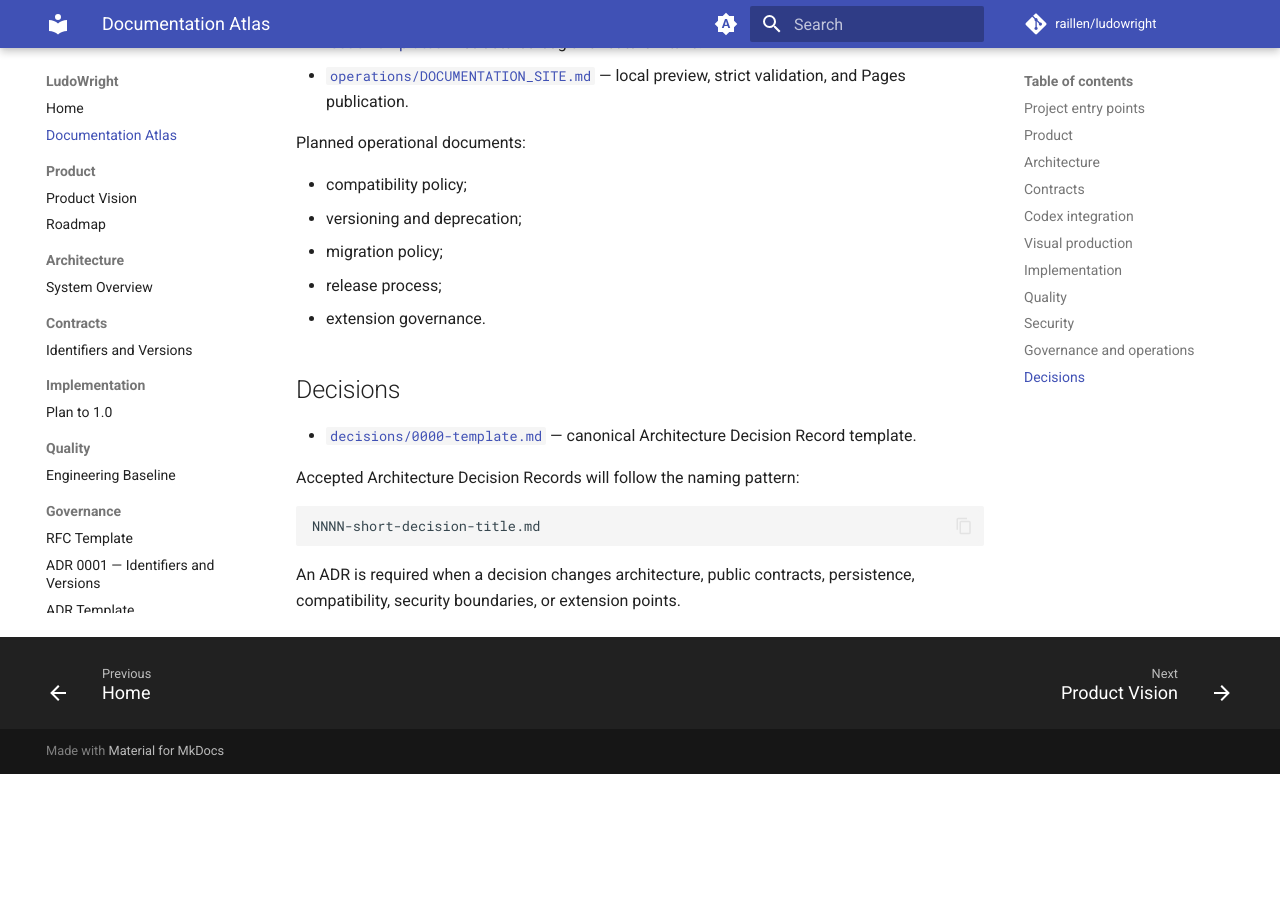
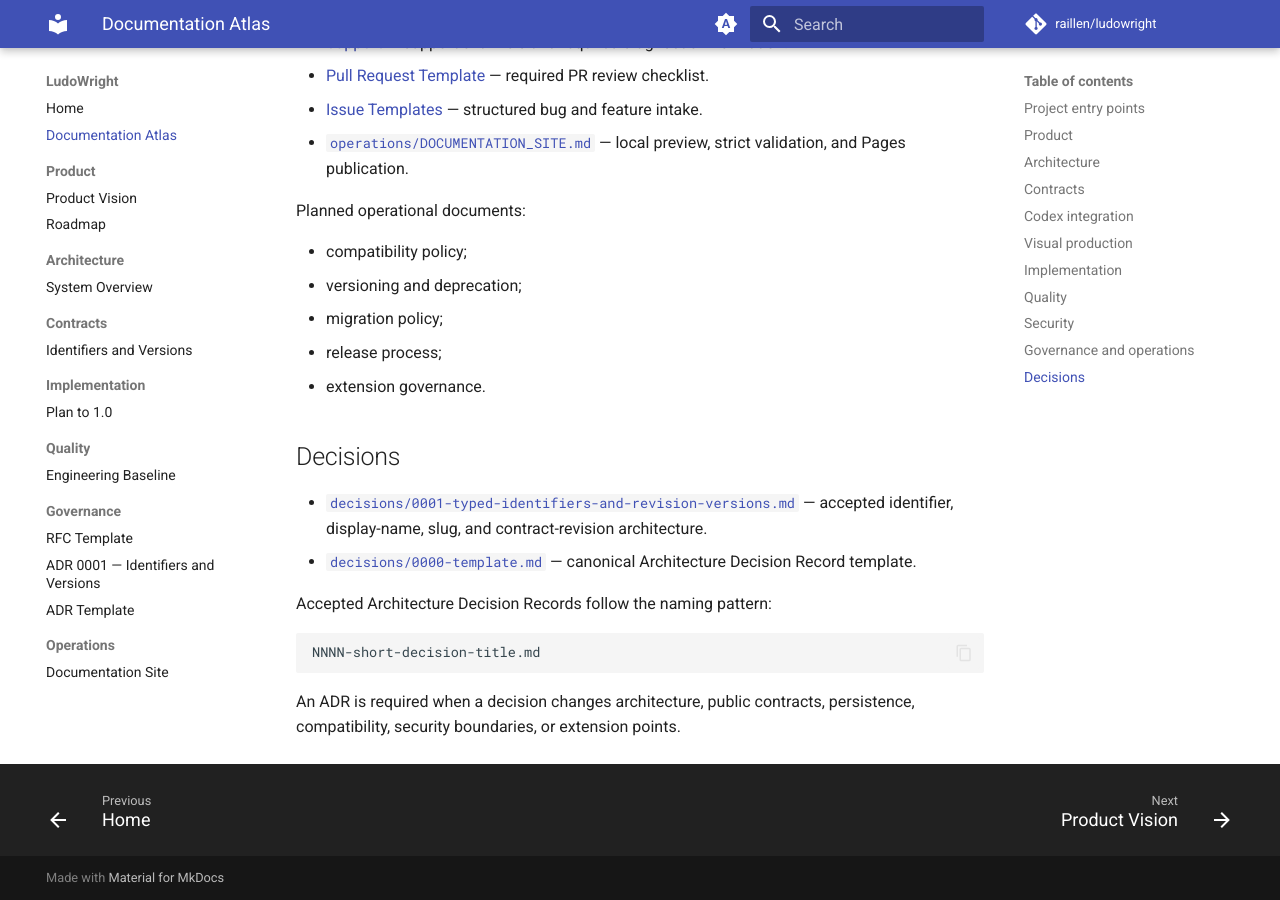
Before and after one commit to raillen/ludowright, an MkDocs documentation site: the page built from docs/ATLAS.md, in a window 1280 px wide and 900 px high, scrolled down 3154 px. Built offline with MkDocs 1.6.1 and Material for MkDocs 9.7.7, drawn with Linux system fonts in a browser that asks for light colours; comment, search, counter and statistics services are not loaded; before the commit the page ends 3928 px from its top, so only the background shows below that; some of the changed text lies outside the part shown.

Commit message:
Index identifier contracts and ADR

````diff
--- a/docs/ATLAS.md
+++ b/docs/ATLAS.md
@@ -21,6 +21,8 @@
 - `architecture/DEPENDENCY_GRAPH.md` — planned impact graph and invalidation model.
 
 ## Contracts
+
+- [`contracts/IDENTIFIERS_AND_VERSIONS.md`](contracts/IDENTIFIERS_AND_VERSIONS.md) — display names, slugs, typed entity IDs, and schema/template/profile revisions.
 
 Planned canonical contracts:
 
@@ -110,9 +112,10 @@
 
 ## Decisions
 
+- [`decisions/0001-typed-identifiers-and-revision-versions.md`](decisions/0001-typed-identifiers-and-revision-versions.md) — accepted identifier, display-name, slug, and contract-revision architecture.
 - [`decisions/0000-template.md`](decisions/0000-template.md) — canonical Architecture Decision Record template.
 
-Accepted Architecture Decision Records will follow the naming pattern:
+Accepted Architecture Decision Records follow the naming pattern:
 
 ```text
 NNNN-short-decision-title.md
````
